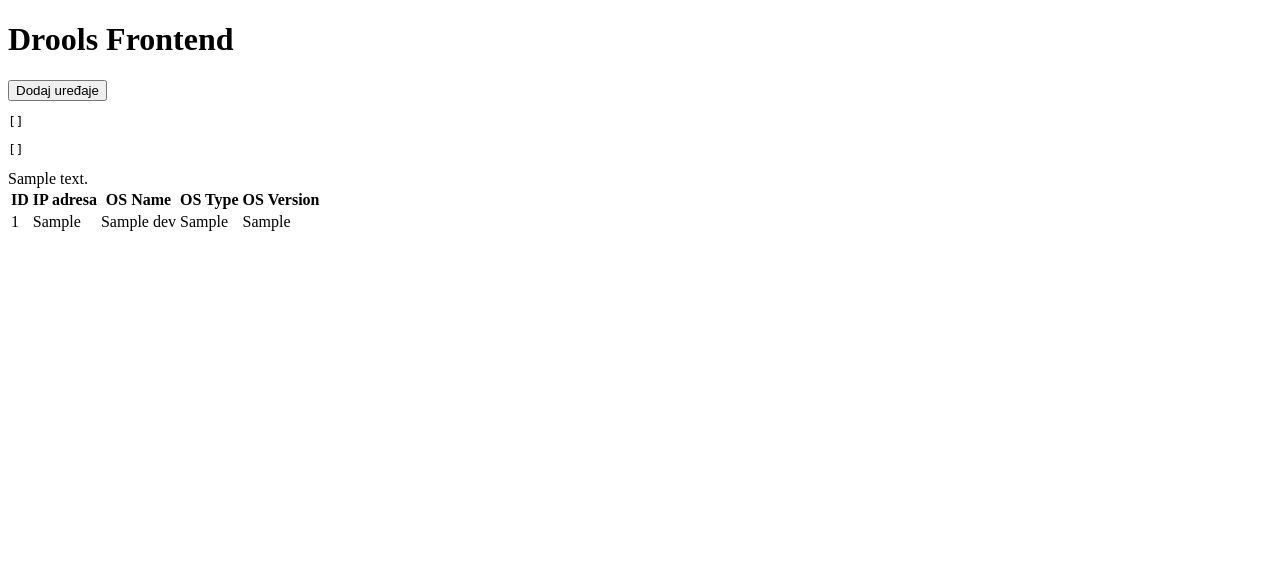
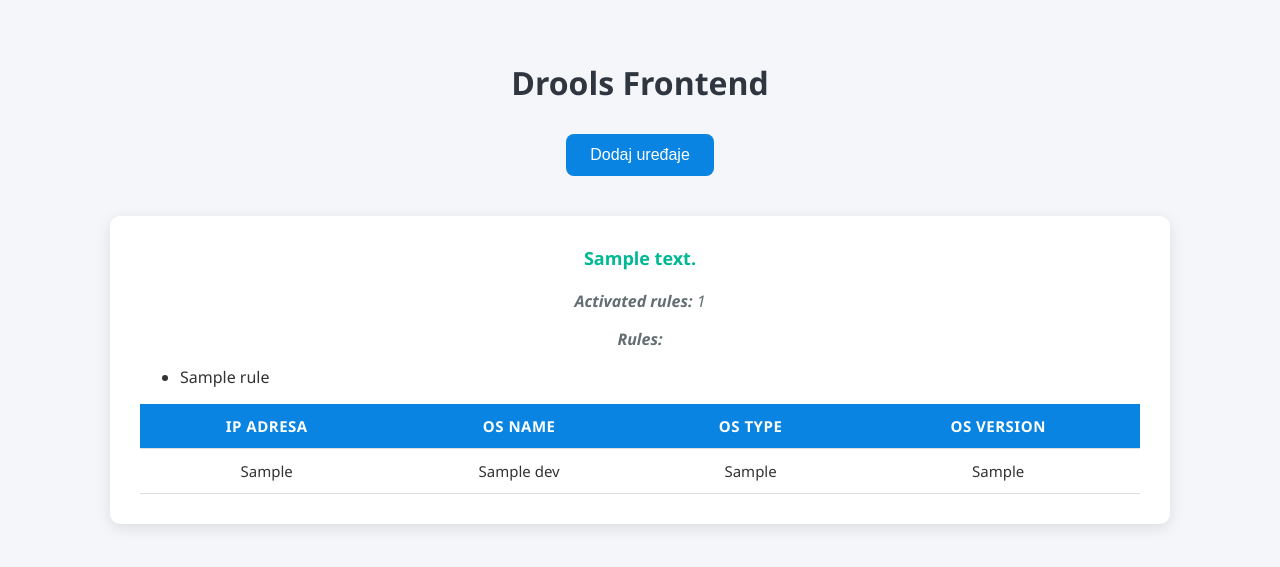
Before and after one commit to kkatarinna/sbnz, a Flask app: template sbnz-integracija-projekta/frontend/templates/index.html in a window 1280 px wide. Shown: the top 567 px of the page. Run offline with Flask 3, Linux system fonts and the light colour scheme; the template is opened without the code that fills it: most values are stand-ins (such as "Sample title", 1, 10 or a date in 2020).

Commit message:
frontend for device endpoint

```diff
--- a/sbnz-integracija-projekta/frontend/static/style.css
+++ b/sbnz-integracija-projekta/frontend/static/style.css
@@ -1,60 +1,81 @@
 body {
-            font-family: Arial, sans-serif;
-            background-color: #fafafa;
-            margin: 40px;
-            text-align: center;
+            font-family: "Segoe UI", Roboto, sans-serif;
+            background-color: #f5f6fa;
+            color: #333;
+            margin: 0;
+            padding: 40px;
         }
 
         h1 {
-            color: #333;
+            text-align: center;
+            color: #2f3640;
+            margin-bottom: 30px;
+        }
+
+        form {
+            text-align: center;
+            margin-bottom: 40px;
         }
 
         button {
-            padding: 10px 20px;
-            background-color: #4CAF50;
+            background-color: #0984e3;
             color: white;
             border: none;
+            padding: 12px 24px;
             border-radius: 8px;
+            cursor: pointer;
             font-size: 16px;
-            cursor: pointer;
+            transition: all 0.2s ease-in-out;
         }
 
         button:hover {
-            background-color: #45a049;
+            background-color: #74b9ff;
+            transform: translateY(-2px);
+            box-shadow: 0 2px 8px rgba(0,0,0,0.2);
         }
 
         .result-box {
-            margin-top: 40px;
-            display: inline-block;
-            text-align: left;
-            background-color: #fff;
-            padding: 25px 35px;
-            border-radius: 12px;
-            box-shadow: 0 2px 10px rgba(0,0,0,0.1);
+            background: white;
+            border-radius: 10px;
+            padding: 30px;
+            max-width: 1000px;
+            margin: 0 auto;
+            box-shadow: 0 4px 15px rgba(0,0,0,0.1);
         }
 
         .message {
             font-size: 18px;
-            font-weight: bold;
-            color: #2d7a2d;
+            font-weight: 600;
+            color: #00b894;
             margin-bottom: 20px;
+            text-align: center;
         }
 
         table {
             width: 100%;
             border-collapse: collapse;
+            font-size: 15px;
         }
 
         th, td {
-            padding: 10px 14px;
-            text-align: left;
+            padding: 12px 15px;
+            text-align: center;
             border-bottom: 1px solid #ddd;
         }
 
         th {
-            background-color: #f2f2f2;
+            background-color: #0984e3;
+            color: white;
+            text-transform: uppercase;
+            letter-spacing: 0.5px;
         }
 
         tr:hover {
-            background-color: #f9f9f9;
+            background-color: #f1f2f6;
         }
+
+        p {
+            text-align: center;
+            font-style: italic;
+            color: #636e72;
+        }
--- a/sbnz-integracija-projekta/frontend/templates/index.html
+++ b/sbnz-integracija-projekta/frontend/templates/index.html
@@ -3,6 +3,8 @@
 <head>
     <meta charset="UTF-8">
     <title>Drools Frontend</title>
+    <link rel="stylesheet" href="{{ url_for('static', filename='style.css') }}">
+
 </head>
 <body>
     <h1>Drools Frontend</h1>
@@ -12,21 +14,31 @@
 
     {% if result %}
     <div class="result-box">
-        <pre>{{ result | tojson(indent=2) }}</pre>
-        <pre>{{ result.device | tojson(indent=2)}}</pre>
         <div class="message">{{ result.message }}</div>
-        {% if result.device %}
+        <!-- Broj aktiviranih pravila -->
+        {% if result.countTemp %}
+            <p><strong>Activated rules:</strong> {{ result.countTemp }}</p>
+        {% endif %}
+
+        <!-- Lista fired pravila -->
+        {% if result.firedTempRules %}
+            <p><strong>Rules:</strong></p>
+            <ul>
+                {% for rule in result.firedTempRules %}
+                    <li>{{ rule }}</li>
+                {% endfor %}
+            </ul>
+        {% endif %}
+        {% if result.devices %}
         <table>
             <tr>
-                <th>ID</th>
                 <th>IP adresa</th>
                 <th>OS Name</th>
                 <th>OS Type</th>
                 <th>OS Version</th>
             </tr>
-            {% for dev in result.device  %}
+            {% for dev in result.devices  %}
             <tr>
-                <td>{{ dev.id }}</td>
                 <td>{{ dev.ip }}</td>
                 <td>{{ dev.osName }}</td>
                 <td>{{ dev.osType }}</td>
```
Also changed, not shown: 4 other files.
